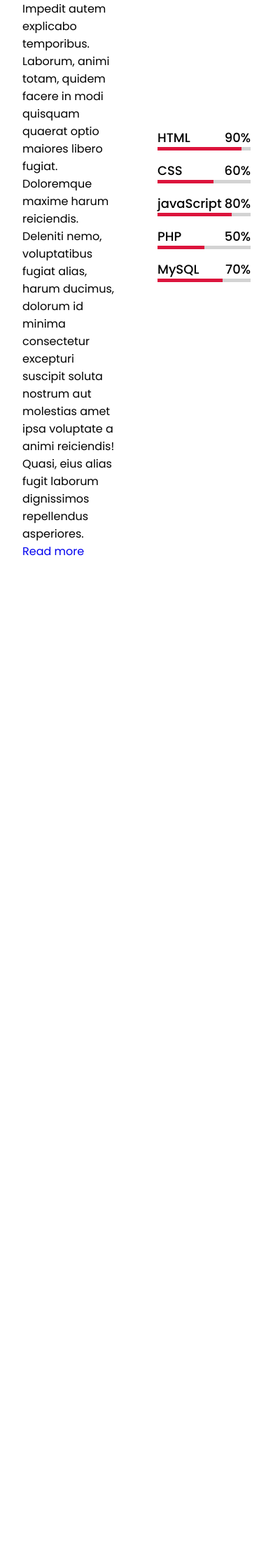
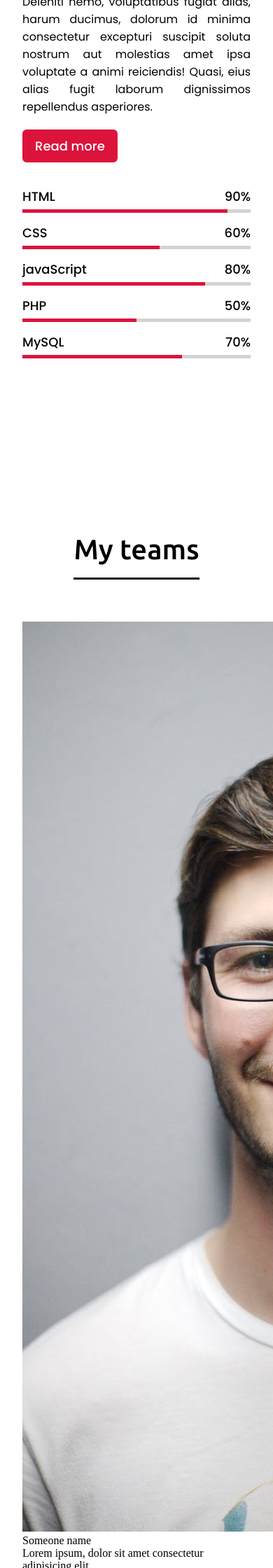
Before and after one commit to Momo-azangue/frontend-component, a PHP site: page /portofolio/Portofolio2/index.html in a window 390 px wide; the page is wider, and only the part inside the window is pictured. Shown: the part 3840-6080 px from the top of that part at 70% size. Before the commit the page ends 4634 px from the top of that part, so only its background shows below. Run offline with PHP 8.4, Linux system fonts and the light colour scheme; some libraries are stand-ins or nearby versions.

Commit message:
commit 6

```diff
--- a/portofolio/Portofolio2/index.css
+++ b/portofolio/Portofolio2/index.css
@@ -291,6 +291,26 @@ transition: all 0.3s ease;
     margin-bottom: 10px;
 
 }
+.skills .skills-content .left p{
+    text-align: justify;
+
+}
+.skills .skills-content .left a{
+    display: inline-block;
+    background: crimson;
+    color: #fff;
+    font-size: 18px;
+    font-weight: 500;
+    padding: 8px 16px;
+    margin-top: 20px;
+    border-radius: 6px;
+    border: 2px solid crimson;
+    transition: all 0.3s ease;
+}
+.skills .skills-content .left a:hover{
+    color: crimson;
+    background: none;
+}
 
 .skills .skills-content .right .bars{
     margin-bottom: 15px;
@@ -300,6 +320,7 @@ transition: all 0.3s ease;
 .skills .skills-content .right .info{
     display: flex;
     align-items: center;
+    margin-bottom: 5px;
     justify-content: space-between;
 }
 .skills .skills-content .right span{
@@ -442,6 +463,12 @@ transition: all 0.3s ease;
         width: calc(50% - 10px);
         margin-bottom: 20px;
     }
+
+    .skills .skills-content .column{
+        width: 100%;
+        margin-bottom: 35px;
+
+    }
 }
 
 @media(max-width: 690px){
--- a/portofolio/Portofolio2/index.html
+++ b/portofolio/Portofolio2/index.html
@@ -171,8 +171,45 @@
 
 
 
-
-
+<!-- team section Start -->
+<section class="teams" id="teams">
+    <div class="max-width">
+        <h2 class="title">My teams</h2>
+        <div class="carousel">
+            <div class="card ">
+                <div class="box">
+                <img src="images/profile-1.jpeg" alt="">
+                <div class="text">Someone name</div>
+                <p>Lorem ipsum, dolor sit amet consectetur adipisicing elit. </p>
+            </div>
+        </div>
+        <div class="card ">
+            <div class="box">
+            <img src="images/profile-2.jpeg" alt="">
+            <div class="text">Someone name</div>
+            <p>Lorem ipsum, dolor sit amet consectetur adipisicing elit. </p>
+        </div>
+        <div class="card ">
+            <div class="box">
+            <img src="images/profile-3.jpeg" alt="">
+            <div class="text">Someone name</div>
+            <p>Lorem ipsum, dolor sit amet consectetur adipisicing elit. </p>
+        </div>
+        <div class="card ">
+            <div class="box">
+            <img src="images/profile-4.jpeg" alt="">
+            <div class="text">Someone name</div>
+            <p>Lorem ipsum, dolor sit amet consectetur adipisicing elit. </p>
+        </div>
+        <div class="card ">
+            <div class="box">
+            <img src="images/profile-5.jpeg" alt="">
+            <div class="text">Someone name</div>
+            <p>Lorem ipsum, dolor sit amet consectetur adipisicing elit. </p>
+        </div>
+    </div>
+    </div>
+</section>
 
     <script src="script.js"></script>
 </body>
```
